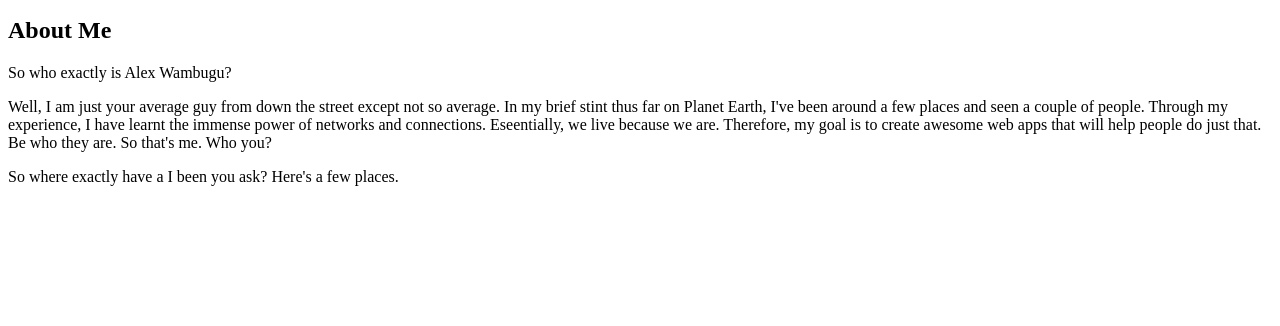
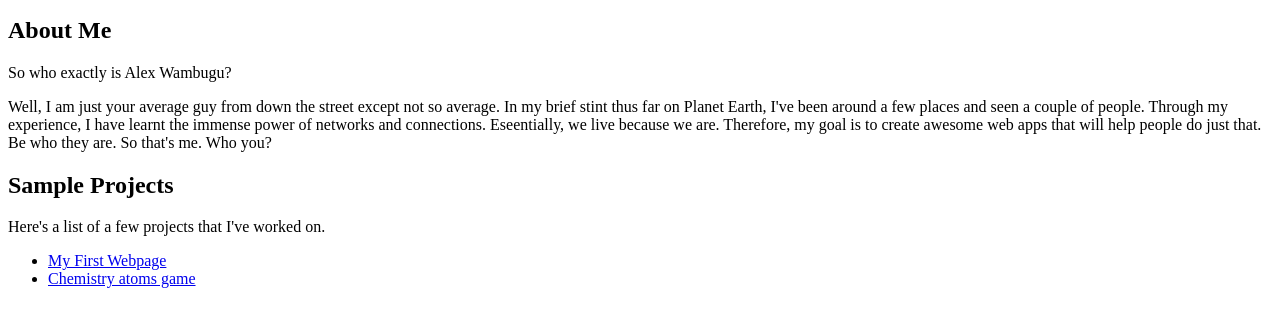
Before and after one commit to dinhcaradoc/Portfolio-IP, a plain HTML site: page index.html in a window 1280 px wide. Shown: the part 140-466 px from the top of the page. Drawn offline with Linux system fonts and the light colour scheme; files whose address does not match are found by name.

Commit message:
add a list of sample projects to the page

```diff
--- a/index.html
+++ b/index.html
@@ -19,9 +19,19 @@
       <h1>About Me</h1>
       <p class="who">So who exactly is Alex Wambugu?</p>
       <p>Well, I am just your average guy from down the street except not so average. In my brief stint thus far on Planet Earth, I've been around a few places and seen a couple of people. Through my experience, I have learnt the immense power of networks and connections. Eseentially, we live because we are. Therefore, my goal is to create awesome web apps that will help people do just that. Be who they are. So that's me. <span class="rhetorical">Who you?</span></p>
-      <p class = "rapsheet">So where exactly have a I been you ask? Here's a few places.</p>
 
     </section>
 
+    <section>
+      <h1>Sample Projects</h1>
+      <p>Here's a list of a few projects that I've worked on.</p>
+      <ul>
+        <li><a href="https://github.com/dinhcaradoc/my-first-website">My First Webpage</a></li>
+        <li><a href="https://github.com/dinhcaradoc/chem-atom-game">Chemistry atoms game</a></li>
+      </ul>
+    </section>
+
+
+
   </body>
 </html>
```
